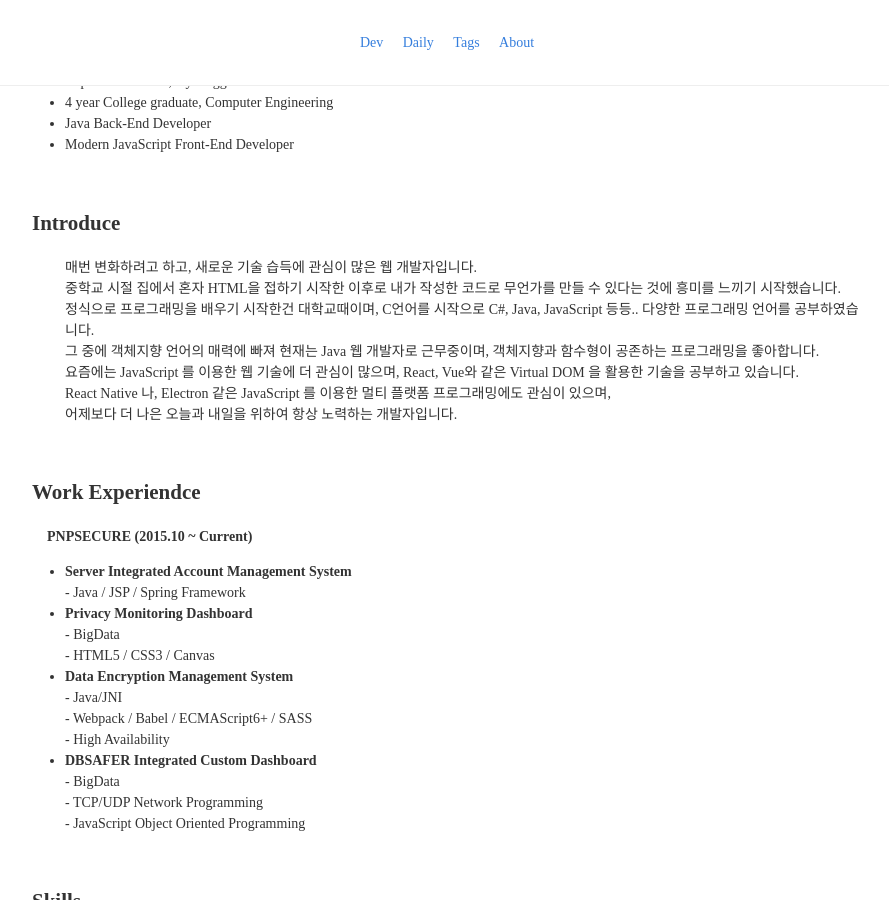
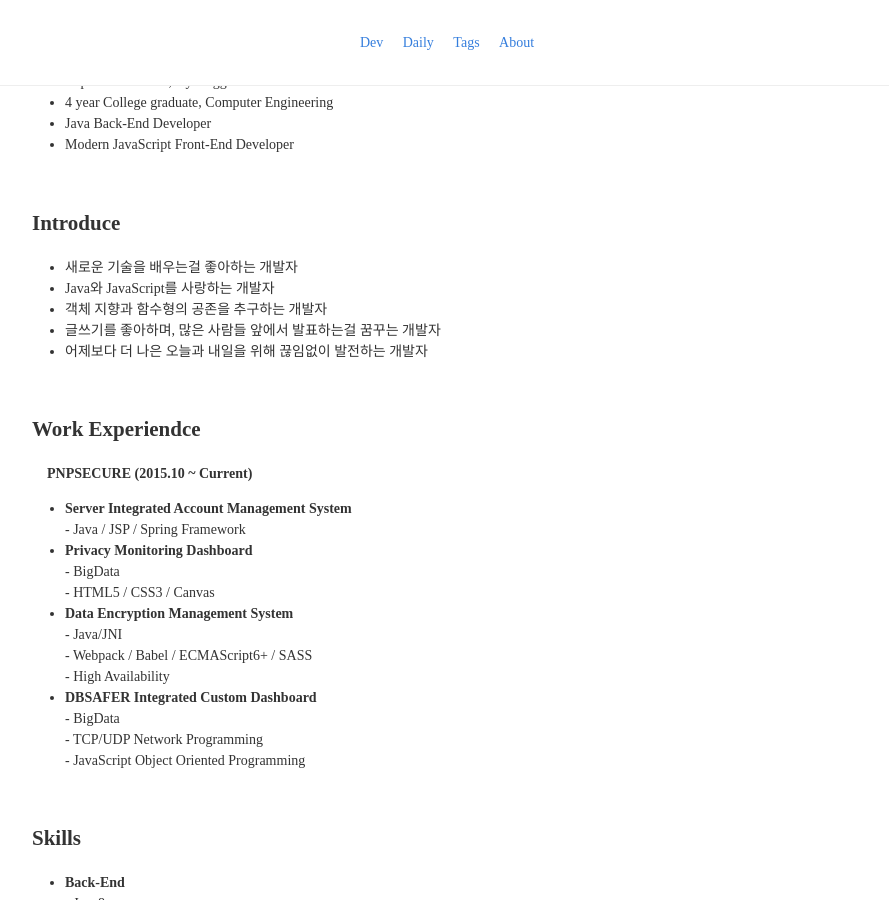
Before and after one commit to ryum91/ryum91.github.com, a Jekyll site: the page built from about.html, in a window 1280 px wide and 900 px high, scrolled down 499 px. Shown: the whole window, without its empty margins (193-1082 px from the left). Built offline with Jekyll 4.4.1, drawn with Linux system fonts in a browser that asks for light colours; nearby versions of some CDN libraries; some web fonts are replaced.

Commit message:
[About] Update

```diff
--- a/about.html
+++ b/about.html
@@ -22,17 +22,11 @@ layout: default
 
 <h2>Introduce</h2>
 <ul>
-  <p>
-    매번 변화하려고 하고, 새로운 기술 습득에 관심이 많은 웹 개발자입니다. <br />
-    중학교 시절 집에서 혼자 HTML을 접하기 시작한 이후로 내가 작성한 코드로 무언가를 만들 수 있다는 것에 흥미를 느끼기 시작했습니다.<br />
-    정식으로 프로그래밍을 배우기 시작한건 대학교때이며, C언어를 시작으로 C#, Java, JavaScript 등등.. 다양한 프로그래밍 언어를 공부하였습니다.<br />
-    그 중에 객체지향 언어의 매력에 빠져 현재는 Java 웹 개발자로 근무중이며,
-    객체지향과 함수형이 공존하는 프로그래밍을 좋아합니다.<br />
-    요즘에는 JavaScript 를 이용한 웹 기술에 더 관심이 많으며,
-    React, Vue와 같은 Virtual DOM 을 활용한 기술을 공부하고 있습니다.<br />
-    React Native 나, Electron 같은 JavaScript 를 이용한 멀티 플랫폼 프로그래밍에도 관심이 있으며,<br />
-    어제보다 더 나은 오늘과 내일을 위하여 항상 노력하는 개발자입니다.
-  </p>
+  <li>새로운 기술을 배우는걸 좋아하는 개발자</li>
+  <li>Java와 JavaScript를 사랑하는 개발자</li>
+  <li>객체 지향과 함수형의 공존을 추구하는 개발자</li>
+  <li>글쓰기를 좋아하며, 많은 사람들 앞에서 발표하는걸 꿈꾸는 개발자</li>
+  <li>어제보다 더 나은 오늘과 내일을 위해 끊임없이 발전하는 개발자</li>
 </ul>
 
 <br />
```
